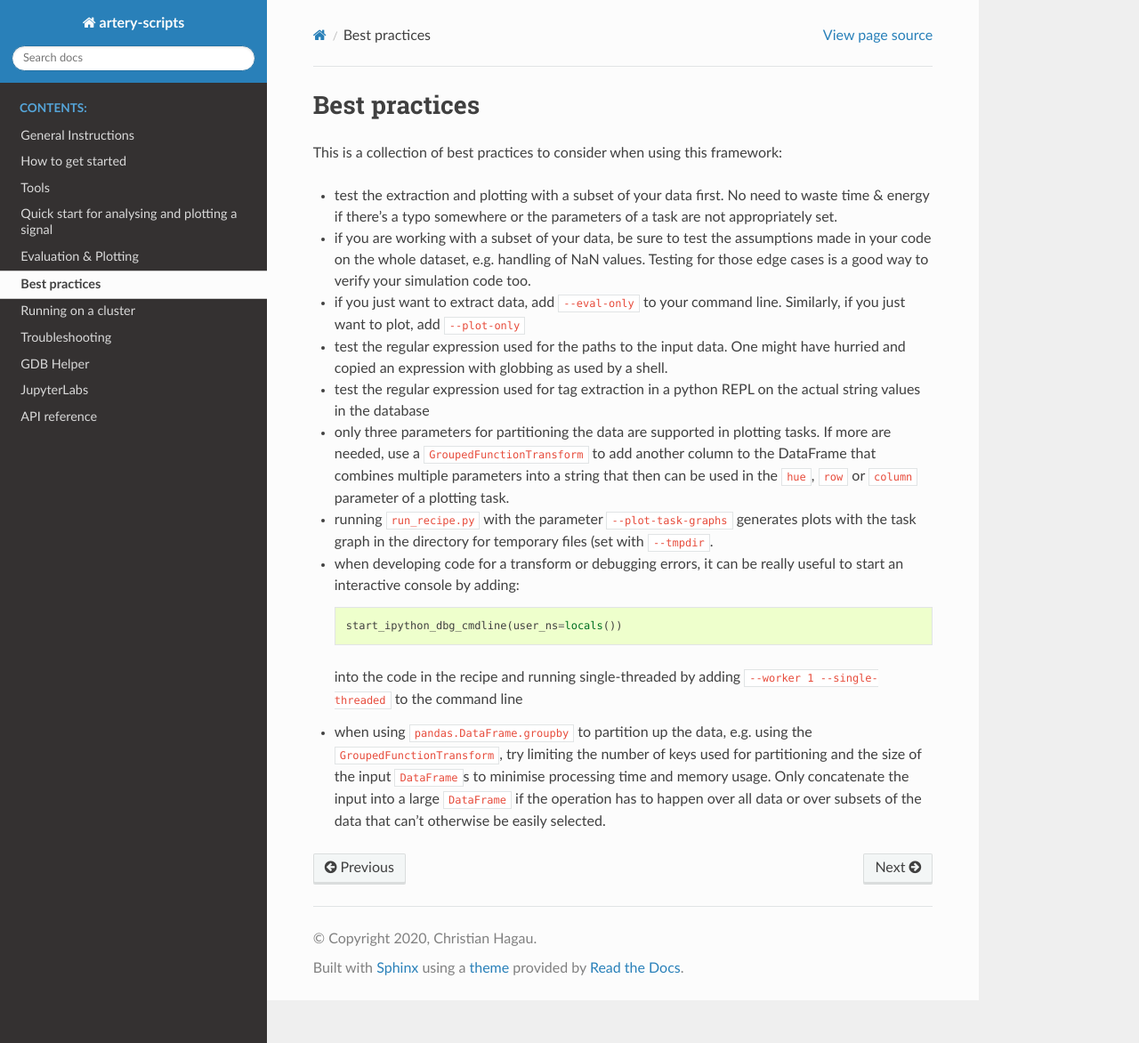
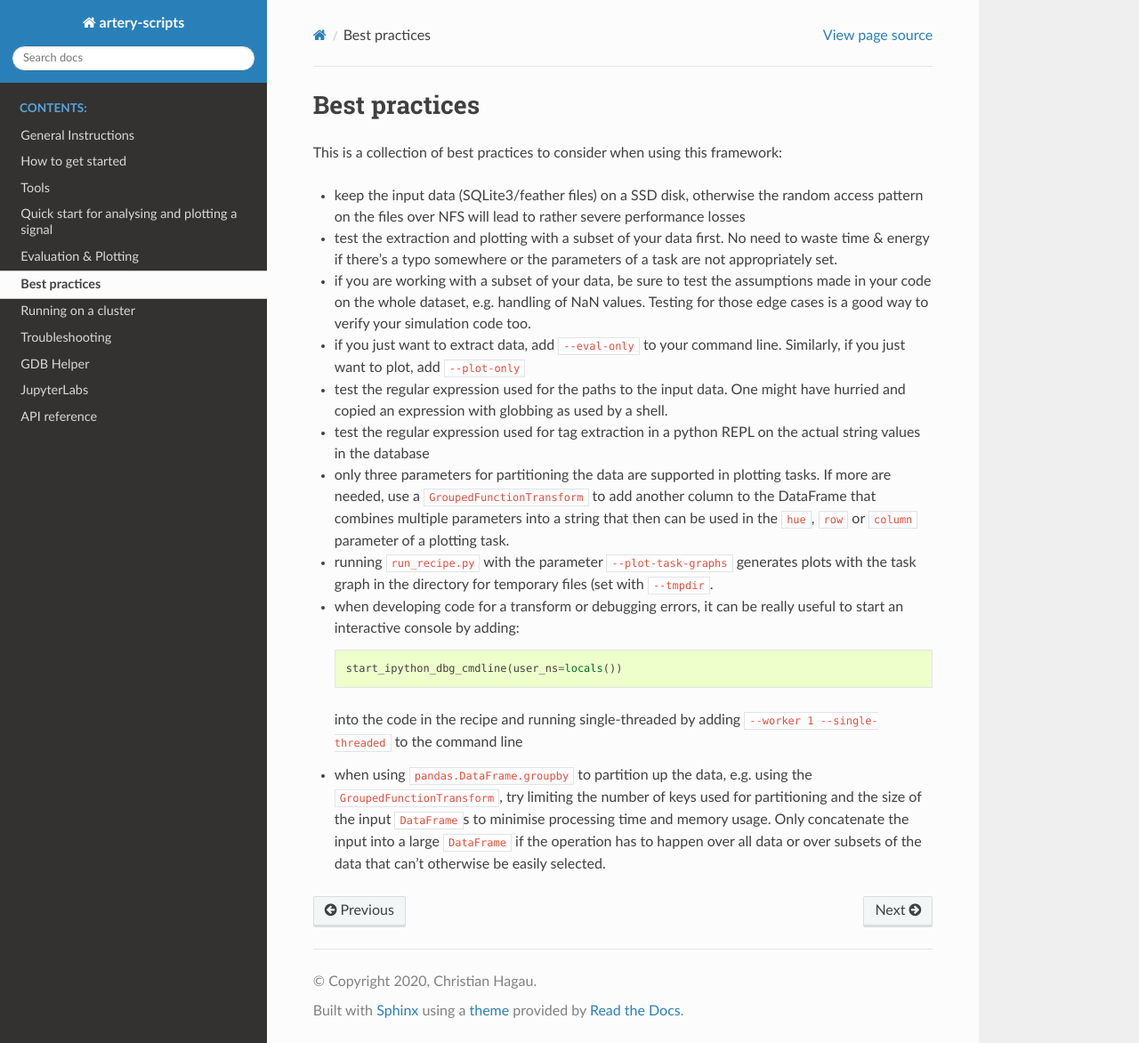
Before and after one commit to ibr-cm/ions, a Sphinx documentation site: the page built from doc/source/best_practices.md, in a window 1280 px wide and 1172 px high. Shown: the whole window at 89% size. Built offline with Sphinx 7.4.7 and the Read the Docs theme 2.0.0, drawn with Linux system fonts in a browser that asks for light colours; pages that are not in the unit, such as notebooks, are missing from menus.

Commit message:
Extend best practices document

```diff
--- a/doc/source/best_practices.md
+++ b/doc/source/best_practices.md
@@ -3,6 +3,9 @@ Best practices
 
 This is a collection of best practices to consider when using this framework:
 
+- keep the input data (SQLite3/feather files) on a SSD disk, otherwise the
+  random access pattern on the files over NFS will lead to rather severe
+  performance losses
 - test the extraction and plotting with a subset of your data first. No need to
   waste time & energy if there's a typo somewhere or the parameters of a task are
   not appropriately set.
```
